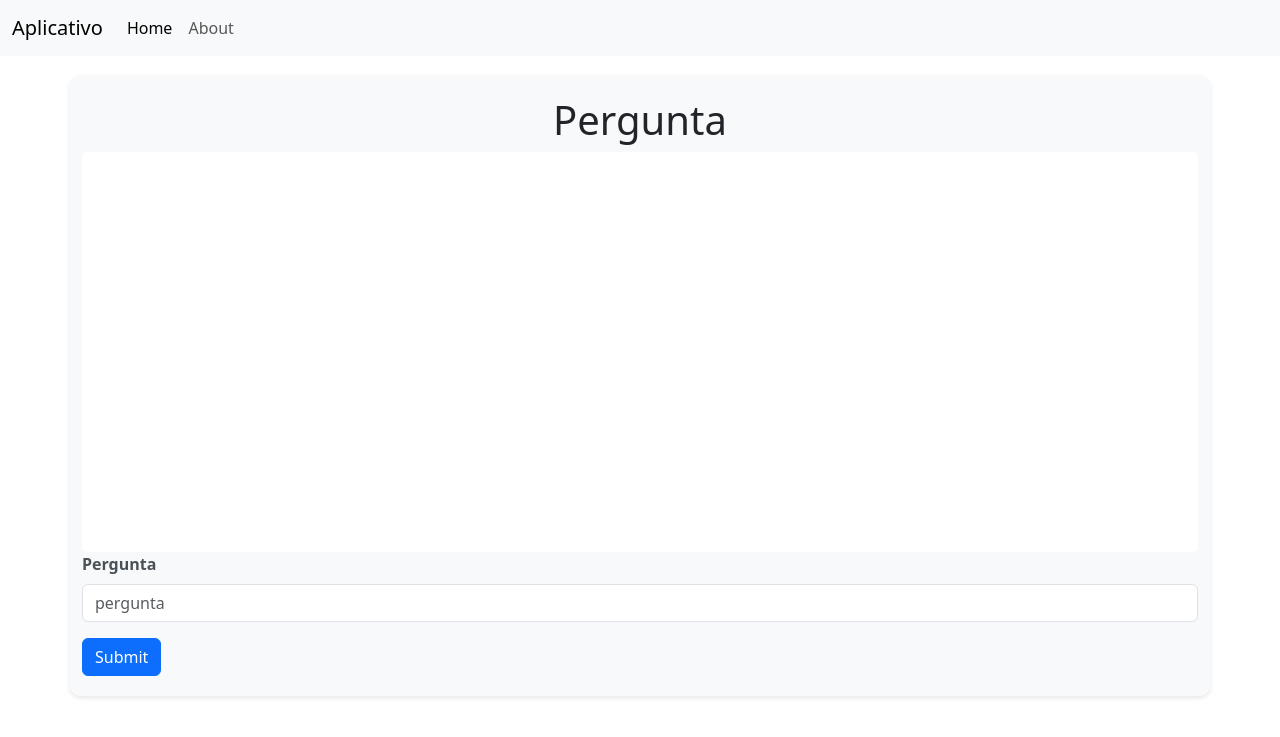
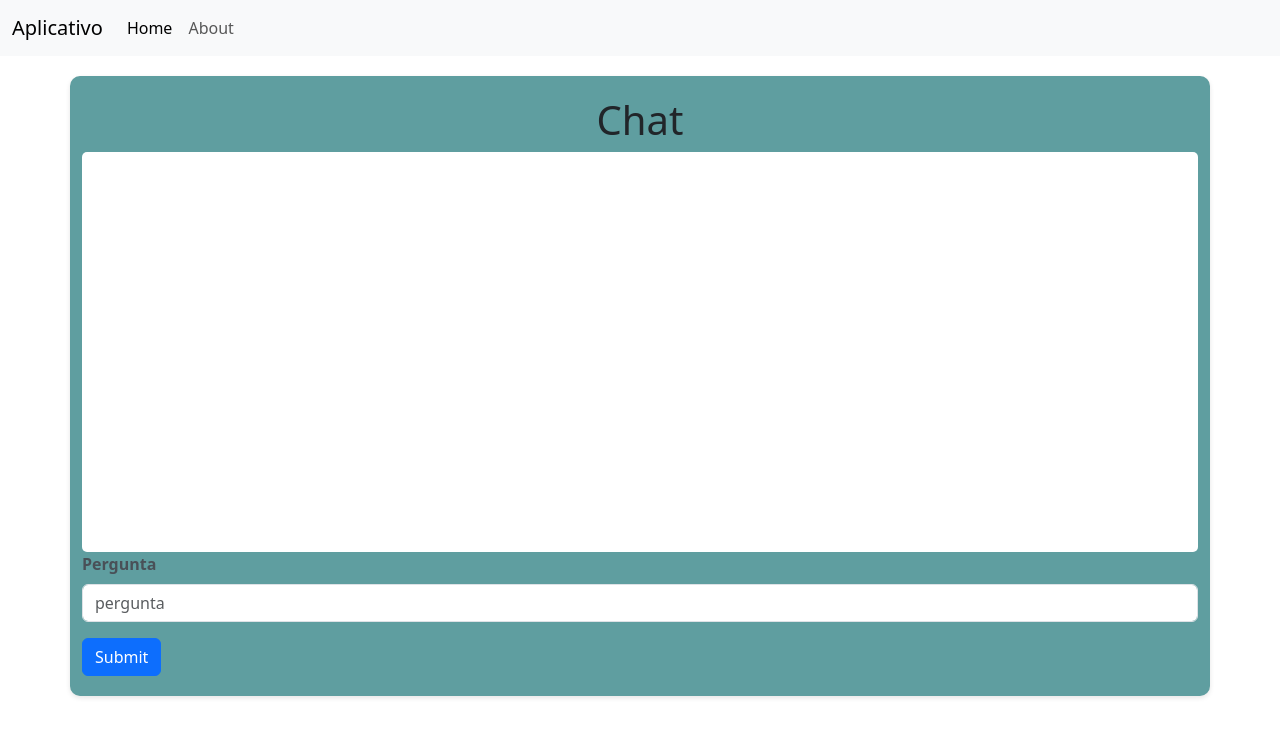
Before and after one commit to dancorrea86/ProjetoGeminiAlura, a Flask app: page / in a window 1280 px wide. Shown: the top 737 px of the page. Run offline with Flask 3, Linux system fonts and the light colour scheme.

Commit message:
Alterações layout e readme.

```diff
--- a/static/styles/style.css
+++ b/static/styles/style.css
@@ -12,7 +12,7 @@
     margin: 0 auto;
     margin-top: 20px;
     padding: 20px;
-    background-color: #f8f9fa;
+    background-color: #5f9ea0;
     border-radius: 10px;
     box-shadow: 0 2px 5px rgba(0, 0, 0, 0.1);
 }
--- a/templates/chat.html
+++ b/templates/chat.html
@@ -4,7 +4,7 @@
 
 <div class="container">
 
-    <h1>Pergunta</h1>
+    <h1>Chat</h1>
 
     <div data-bs-spy="scroll" class="scrollspy-example" tabindex="0">
 
```
Also changed, not shown: Readme.md, static/imagens/app.png (added).
